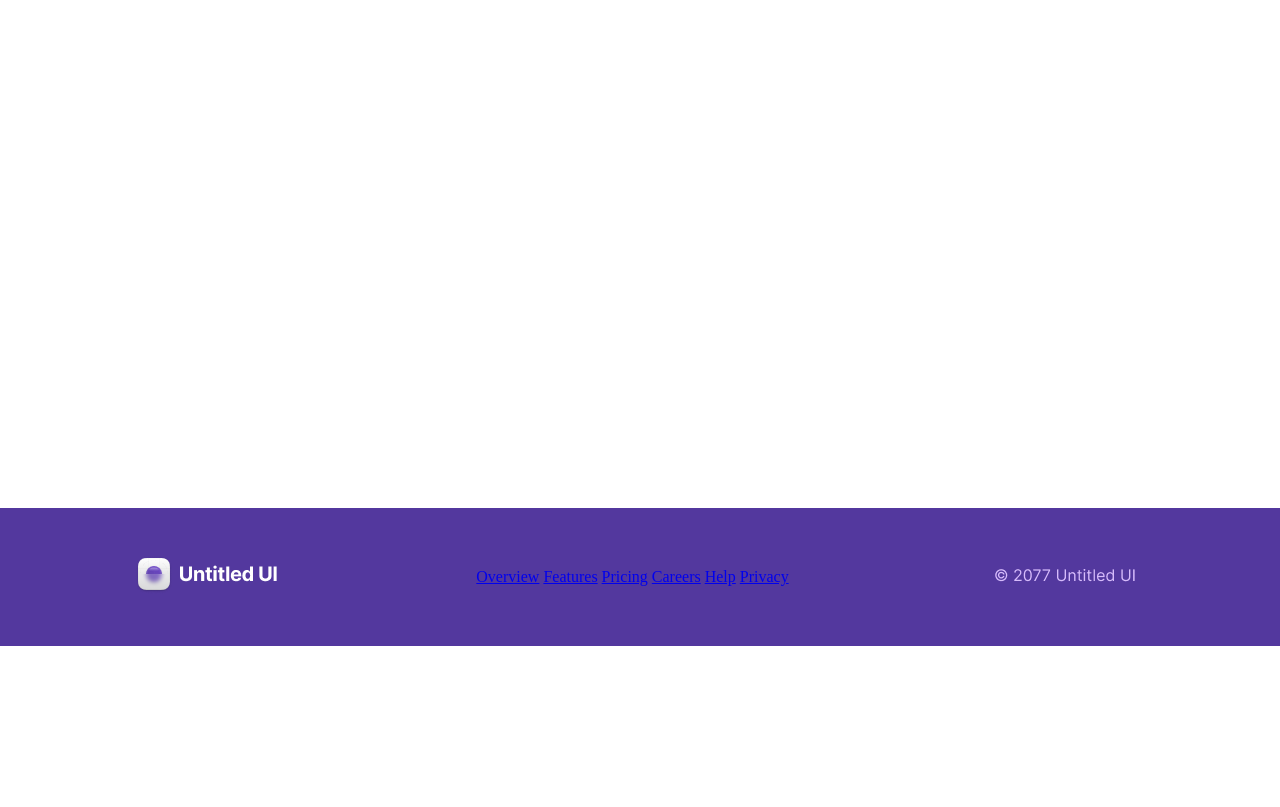
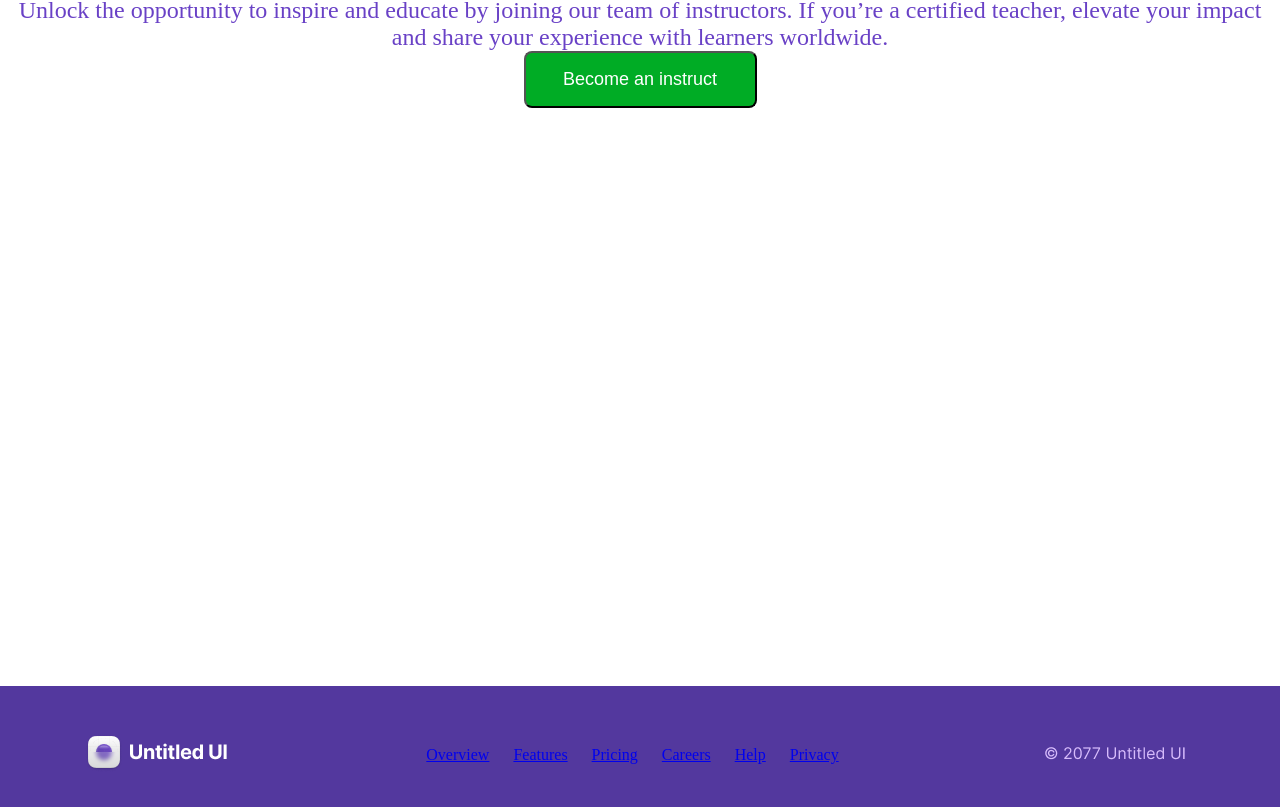
Before and after one commit to takuniatsikarishvili/homworkcss2-2, a plain HTML site: page index.html in a window 1280 px wide. Shown: the part 465-1272 px from the top of the page. Before the commit the page ends 1111 px from the top, so only its background shows below. Drawn offline with Linux system fonts and the light colour scheme.

Commit message:
chavaswore

```diff
--- a/index.html
+++ b/index.html
@@ -37,11 +37,11 @@
         <div id="icon"><img src="img/Logo2.png" alt="logo" title="logo" ></div>
         <div id="chamonatvali">
             <a href="#">Overview</a>
-            <a href="#">Features</a>
+            <a href="#" id="paddingerti">Features</a>
             <a href="#">Pricing</a>
-            <a href="#">Careers</a>
+            <a href="#" id="paddingori">Careers</a>
             <a href="#">Help</a>
-            <a href="#">Privacy</a>
+            <a href="#" id="paddingsami">Privacy</a>
         </div>
         <div id="meoreicon"><img src="img/Footer text.png" alt="date" title="date" ></div>
        </div>
--- a/style.css
+++ b/style.css
@@ -60,6 +60,7 @@
     max-width: 1316px;
     width: 100%;
     text-align: center;
+    margin-top: 178px;
 
 }
  #sataurebi{
@@ -68,12 +69,14 @@ h1{
     color: #000;
     font-size: 72px;
     font-weight: 700;
+    text-align: center;
 
 }
 h2{
     color: #FF5DA3;
     font-size: 72px;
     font-weight: 700;
+    text-align: center;
 }
 
 
@@ -135,12 +138,25 @@ h2{
 
 }
 #chamonatvali{
-    color: #E9D7FE;
+    color:  #E9D7FE;
     display: inline-block;
     vertical-align: middle;
     margin-left: 192px;
     margin-right: 192px;
 
+}
+#paddingerti{
+    padding-left: 20px;
+    padding-right: 20px;
+}
+#paddingori{
+
+    padding-left: 20px;
+    padding-right: 20px;
+
+}
+#paddingsami{
+    padding-left: 20px;
 }
 #meoreicon{
     display: inline-block;
```
